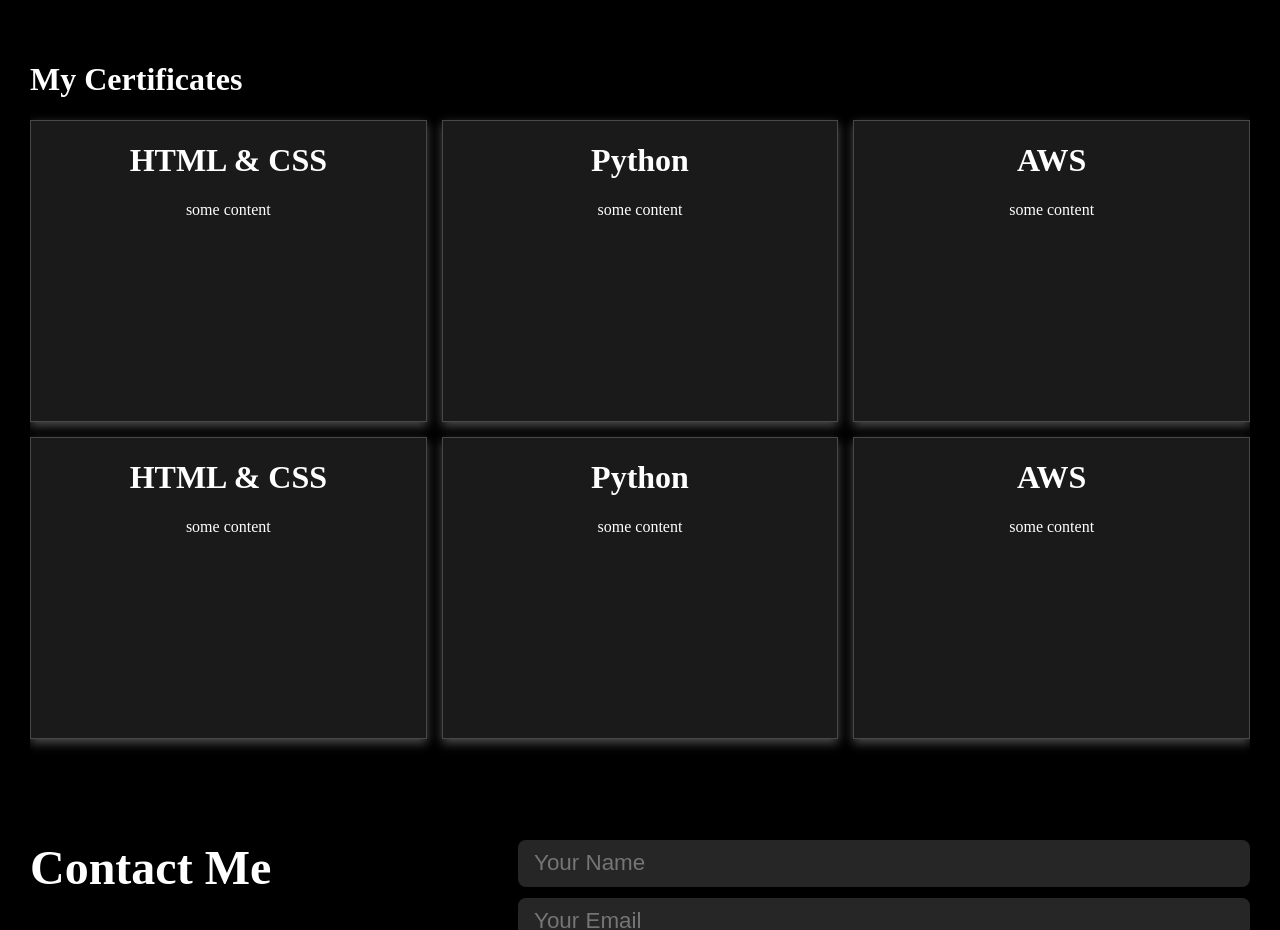
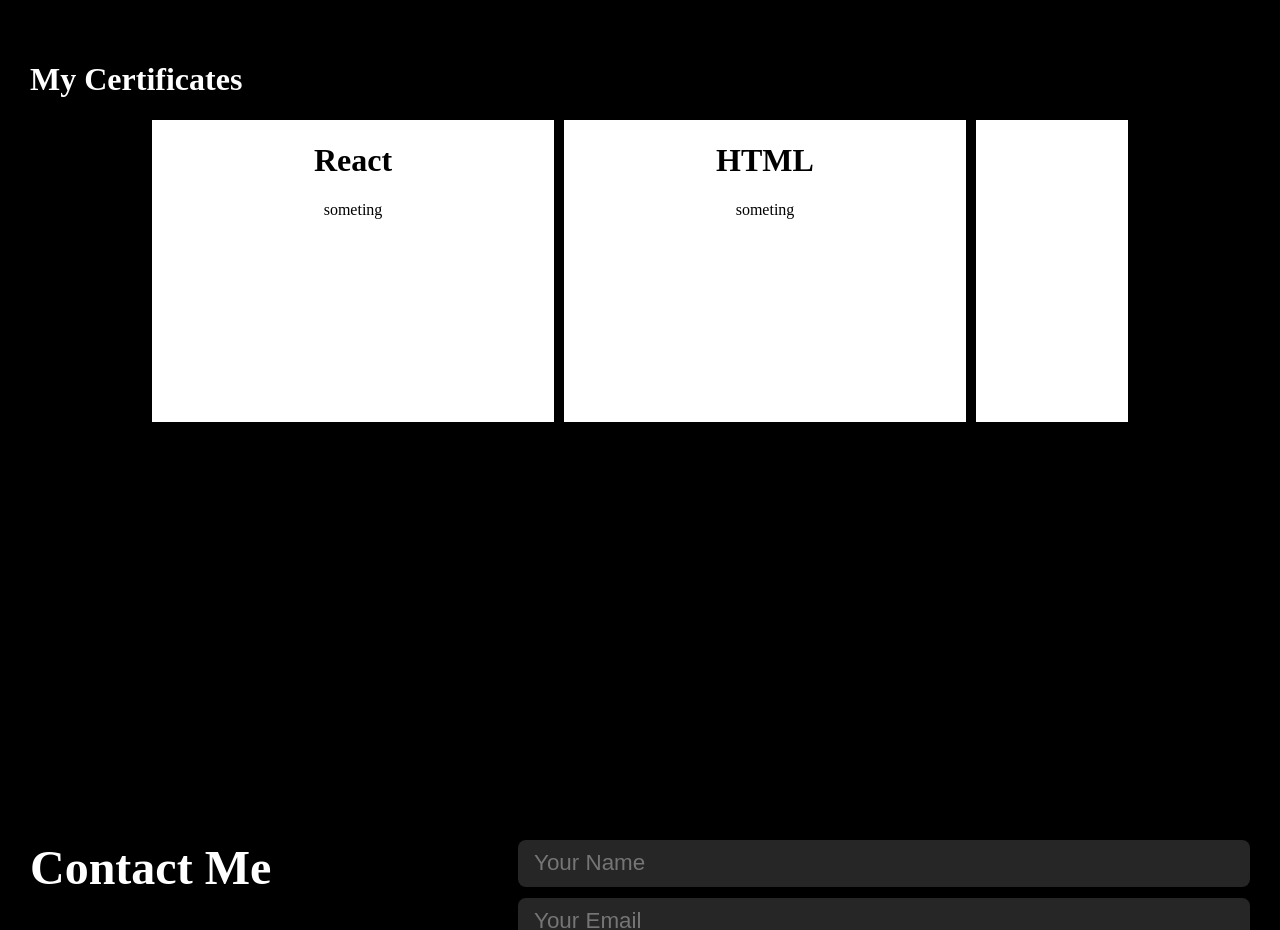
Before and after one commit to sureshragam/sureshragam.github.io, a React (Create React App) app: page / in a window 1280 px wide. Shown: the part 1560-2490 px from the top of the page. Built offline with nearby package versions, Linux system fonts and the light colour scheme.

Commit message:
changes in certificate section

```diff
--- a/package.json
+++ b/package.json
@@ -15,6 +15,7 @@
     "react-icons": "^5.2.1",
     "react-scripts": "5.0.1",
     "styled-components": "^6.1.12",
+    "uuid": "^10.0.0",
     "web-vitals": "^2.1.4"
   },
   "scripts": {
--- a/src/components/Certificates/certificates.module.css
+++ b/src/components/Certificates/certificates.module.css
@@ -9,17 +9,21 @@
 }
 .certificates{
     list-style-type: none;
-    display: grid;
-    grid-template-columns: repeat(auto-fit ,minmax(300px,1fr));
-    gap:15px;
     padding-left: 0px;
+    display: flex;
+    width: 80%;
+    margin: auto;
+    gap: 10px;
+    overflow-x: scroll;
+    /* background-color: aquamarine; */
 
 }
 .certificate{
     height: 300px;
-    background: rgba(255,255,255,0.1);
-    backdrop-filter: blur(15px) brightness(1.2);
-    box-shadow: 0 4px 10px rgba(255,255,255,0.3);
+    width: 400px;
+    opacity: 1;
     border:1px solid rgba(255, 255, 255, 0.2);
-    color: white;
+    color: black;
+    background-color: white;
+    flex-shrink: 0;
 }
--- a/src/components/Certificates/certificates.tsx
+++ b/src/components/Certificates/certificates.tsx
@@ -1,40 +1,28 @@
 import React from "react"
+import {v4 as uuidv4} from 'uuid'
 import classes from './certificates.module.css'
 
+function Certificate (name:string,description:string,url:string,id:string) {  //Object constructor function
+    this.name=name;
+    this.description=description;
+    this.url=url;
+    this.id=id
+}
+
 const certificatesData = [
-    {name:'HTML & CSS',
-        description:"some content",
-        url:""
-    },
-    {name:'Python',
-        description:"some content",
-        url:""
-    },
-    {name:'AWS',
-        description:"some content",
-        url:""
-    },
-    {name:'HTML & CSS',
-        description:"some content",
-        url:""
-    },
-    {name:'Python',
-        description:"some content",
-        url:""
-    },
-    {name:'AWS',
-        description:"some content",
-        url:""
-    },
+    new Certificate("React","someting","",uuidv4()),
+    new Certificate("HTML","someting","",uuidv4()),
+    new Certificate("CSS","someting","",uuidv4()),
+    new Certificate("JAVASCRIPT","someting","",uuidv4())
 ]
 
-const Certificates = () =>{
+const Certificates:React.FC = () =>{
     return (
         <div id="certificates" className={classes.certificatesContainer}>
             <h1 className={classes.title}>My Certificates</h1>
             <ul className={classes.certificates}>
                 {certificatesData.map(eachCertificate =>{
-                    return <li className={classes.certificate}>
+                    return <li className={classes.certificate} key={eachCertificate.id}>
                         <h1>{eachCertificate.name}</h1>
                         <p>{eachCertificate.description}</p>
                     </li>
```
Also changed, not shown: 1 other file (tests, documents, lock files or other folders).
